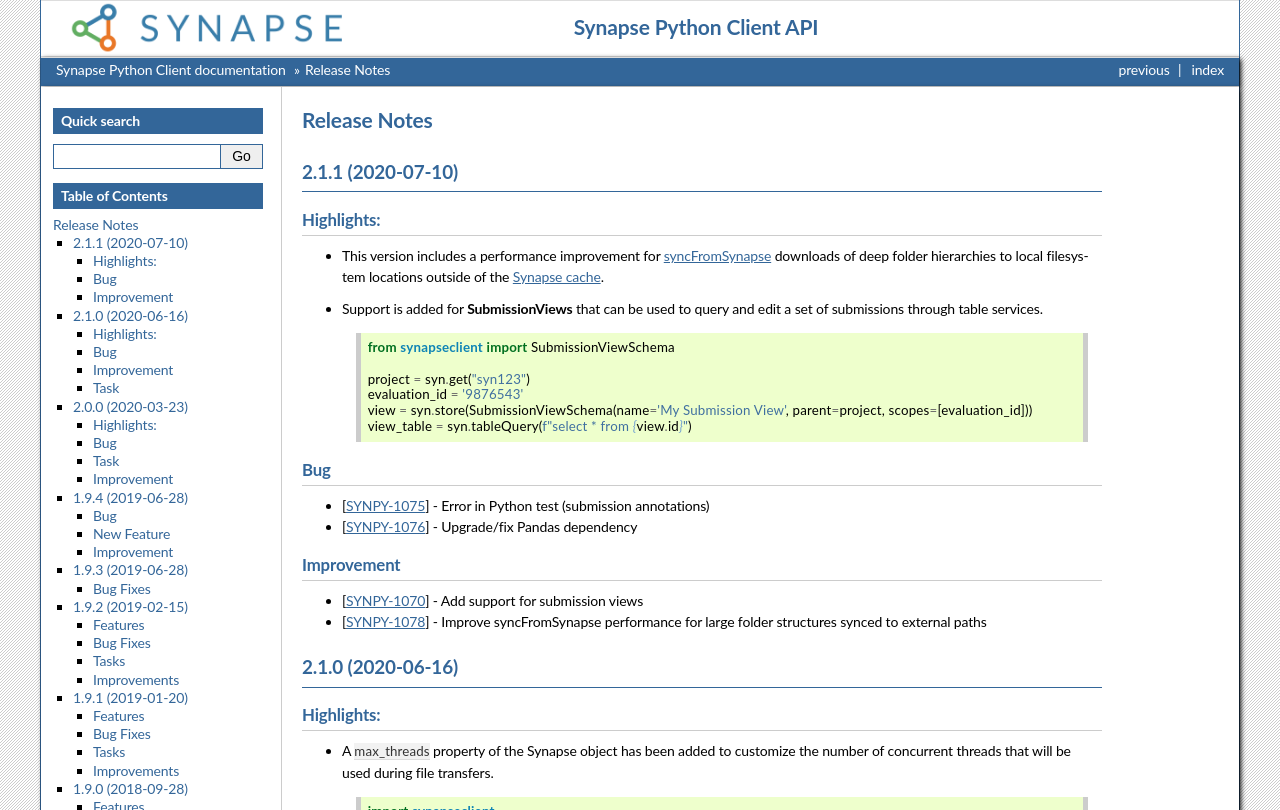
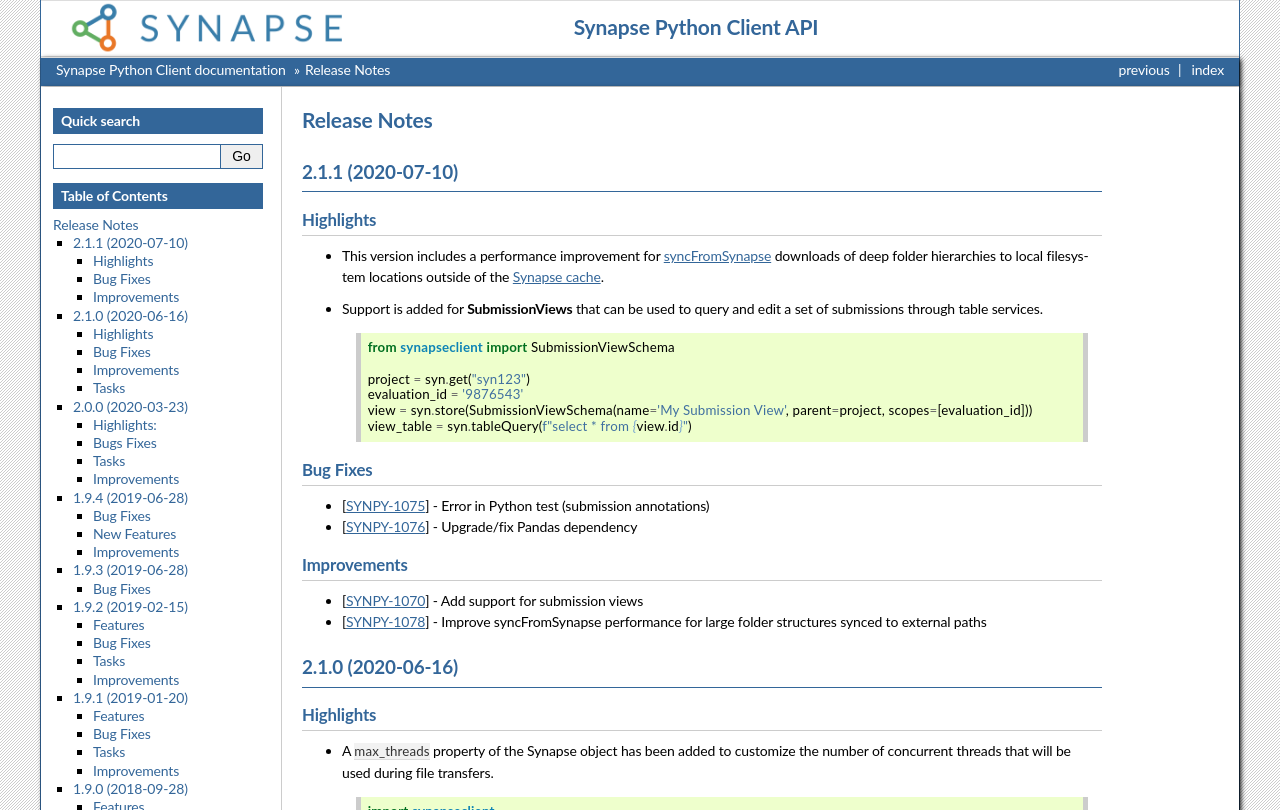
Before and after one commit to Sage-Bionetworks/synapsePythonClient, a Sphinx documentation site: the page built from docs/news.rst, in a window 1280 px wide and 1400 px high. Shown: the top 810 px of the window. Built offline with Sphinx 7.4.7, drawn with Linux system fonts in a browser that asks for light colours; the version number could not be read and is left out; some of the changed text lies outside the part shown.

Commit message:
make headers more uniform

```diff
--- a/docs/news.rst
+++ b/docs/news.rst
@@ -25,16 +25,16 @@
    view = syn.store(SubmissionViewSchema(name='My Submission View', parent=project, scopes=[evaluation_id]))
    view_table = syn.tableQuery(f"select * from {view.id}")
 
-Bug
----
+Bug Fixes
+---------
 
 -  [`SYNPY-1075 <https://sagebionetworks.jira.com/browse/SYNPY-1075>`__] -
    Error in Python test (submission annotations)
 -  [`SYNPY-1076 <https://sagebionetworks.jira.com/browse/SYNPY-1076>`__] -
    Upgrade/fix Pandas dependency
 
-Improvement
------------
+Improvements
+------------
 
 -  [`SYNPY-1070 <https://sagebionetworks.jira.com/browse/SYNPY-1070>`__] -
    Add support for submission views
@@ -95,8 +95,8 @@
 
 A full list of issues addressed in this release are below.
 
-Bug
----
+Bug Fixes
+---------
 
 -  [`SYNPY-913 <https://sagebionetworks.jira.com/browse/SYNPY-913>`__] -
    Travis Build badge for develop branch is pointing to pull request
@@ -107,16 +107,16 @@
 -  [`SYNPY-1056 <https://sagebionetworks.jira.com/browse/SYNPY-1056>`__] -
    syn.getSubmissions fails due to new Annotation class in v2.1.0-rc
 
-Improvement
------------
+Improvements
+------------
 
 -  [`SYNPY-1036 <https://sagebionetworks.jira.com/browse/SYNPY-1029>`__] -
    Make upload speeds comparable to those of the AWS S3 CLI
 -  [`SYNPY-1049 <https://sagebionetworks.jira.com/browse/SYNPY-1049>`__] -
    Expose STS-related APIs
 
-Task
-----
+Tasks
+-----
 
 -  [`SYNPY-1059 <https://sagebionetworks.jira.com/browse/SYNPY-1059>`__] -
    Use collections.abc instead of collections
@@ -159,16 +159,16 @@
 
 A full list of issues addressed in this release are below.
 
-Bug
----
+Bugs Fixes
+----------
 
 -  [`SYNPY-271 <https://sagebionetworks.jira.com/browse/SYNPY-271>`__] -
    cache.remove fails to return the file handles we removed
 -  [`SYNPY-1032 <https://sagebionetworks.jira.com/browse/SYNPY-1032>`__]
    - Support new columnTypes defined in backend
 
-Task
-----
+Tasks
+-----
 
 -  [`SYNPY-999 <https://sagebionetworks.jira.com/browse/SYNPY-999>`__] -
    Remove unsafe copy functions from client
@@ -176,8 +176,8 @@
    - Copy function should copy things when users are part of a Team that
    has DOWNLOAD access
 
-Improvement
------------
+Improvements
+------------
 
 -  [`SYNPY-389 <https://sagebionetworks.jira.com/browse/SYNPY-389>`__] -
    submission of Docker repository
@@ -201,8 +201,8 @@
 1.9.4 (2019-06-28)
 ==================
 
-Bug
----
+Bug Fixes
+---------
 
 -  [`SYNPY-881 <https://sagebionetworks.jira.com/browse/SYNPY-881>`__] -
    Synu.copy fails when copying a file with READ permissions
@@ -215,14 +215,14 @@
 -  [`SYNPY-1018 <https://sagebionetworks.jira.com/browse/SYNPY-1018>`__]
    - Synu.copy shouldn't copy any files with access restrictions
 
-New Feature
------------
+New Features
+------------
 
 -  [`SYNPY-851 <https://sagebionetworks.jira.com/browse/SYNPY-851>`__] -
    invite user or list of users to a team
 
-Improvement
------------
+Improvements
+------------
 
 -  [`SYNPY-608 <https://sagebionetworks.jira.com/browse/SYNPY-608>`__] -
    Add how to contribute md to github project
```
Also changed, not shown: other parts of docs/news.rst (+4 -4 lines).
